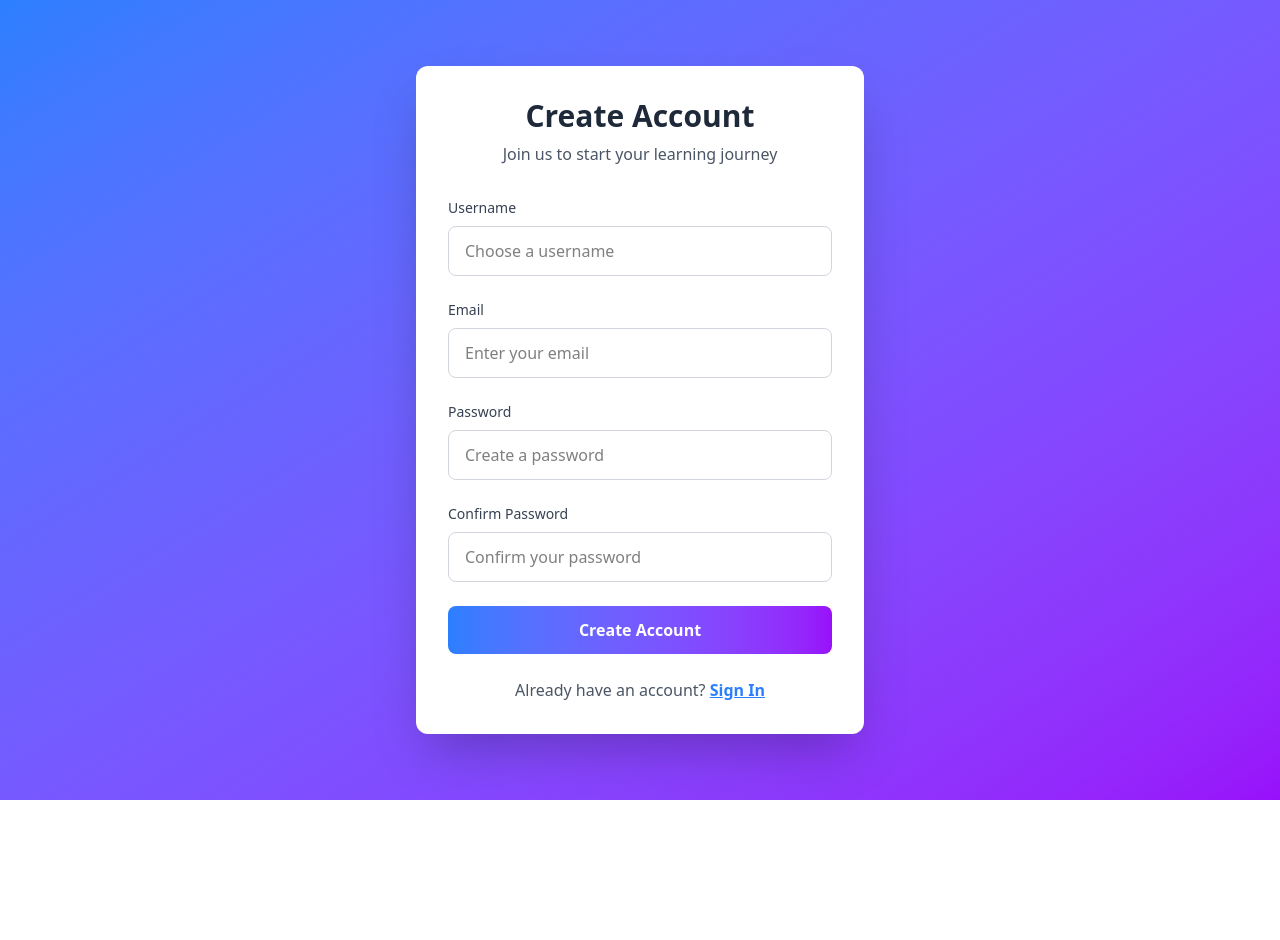
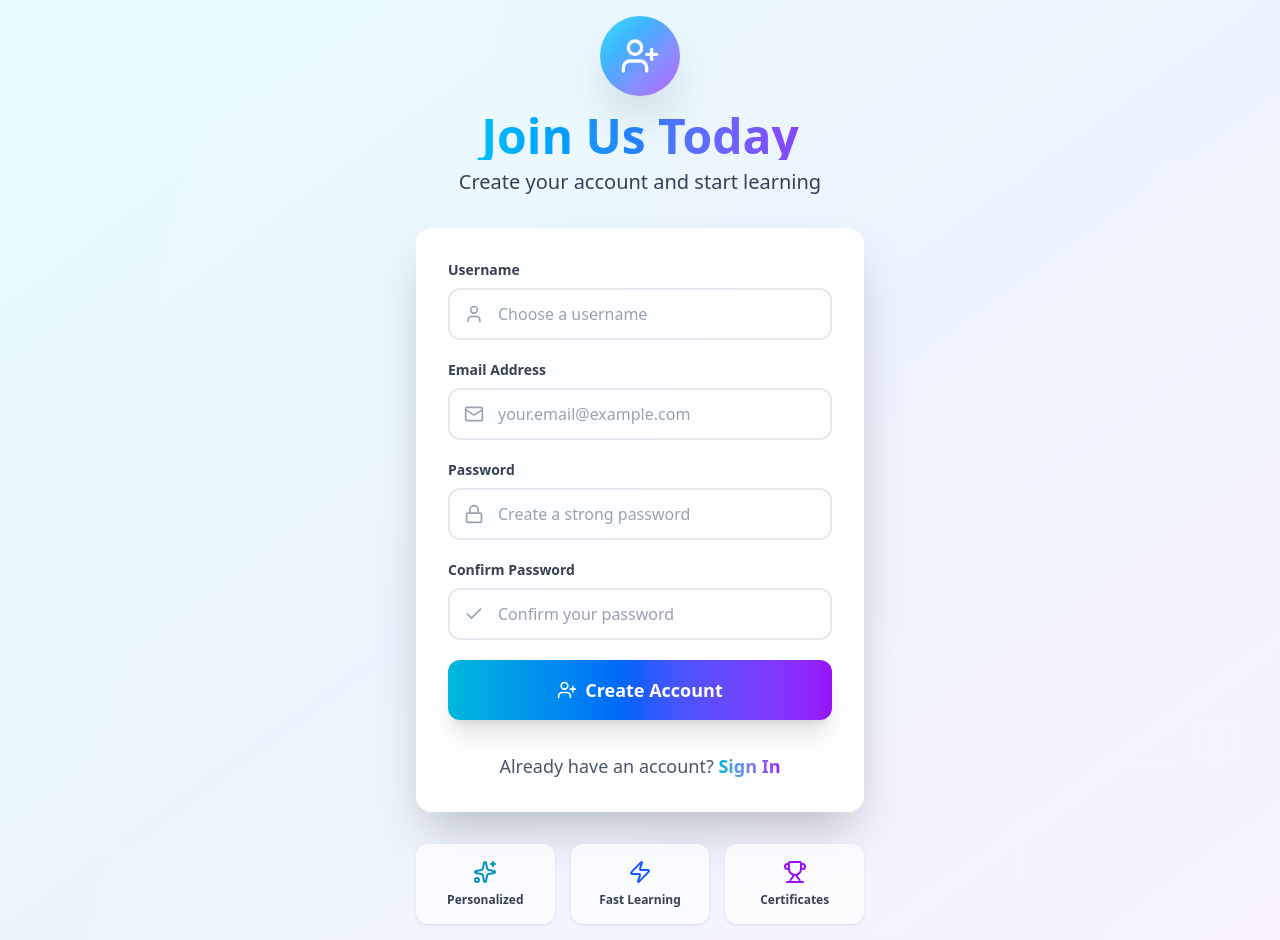
Before and after one commit to suraj1272/N8N-Automation, a React (Vite) app: page /signup in a window 1280 px wide. Before the commit the page ends 800 px from the top, so only its background shows below. Built offline with nearby package versions, Linux system fonts and the light colour scheme.

Commit message:
ui chnages and resuable components  and mark as read working with jwt

```diff
--- a/src/components/Signup.jsx
+++ b/src/components/Signup.jsx
@@ -1,6 +1,14 @@
 import React, { useState } from 'react';
+import { UserPlus, Mail, Lock, User, Sparkles, BookOpen, Brain, Trophy, Zap, Check } from 'lucide-react';
 import { useAuth } from '../contexts/AuthContext';
 import { api } from '../utils/api';
+
+// Floating Icon Component
+const FloatingIcon = ({ icon: Icon, className = "", delay = 0 }) => (
+  <div className={`absolute opacity-10 animate-bounce ${className}`} style={{ animationDelay: `${delay}s` }}>
+    <Icon size={48} className="text-white" />
+  </div>
+);
 
 function Signup({ onSignup, onSwitchToLogin }) {
   const { login } = useAuth();
@@ -45,77 +53,170 @@ function Signup({ onSignup, onSwitchToLogin }) {
   };
 
   return (
-    <div className="min-h-screen flex items-center justify-center bg-gradient-to-br from-blue-500 to-purple-600 p-4">
-      <div className="bg-white rounded-xl p-8 shadow-2xl w-full max-w-md">
-        <h2 className="text-3xl font-bold text-gray-800 text-center mb-2">Create Account</h2>
-        <p className="text-gray-600 text-center mb-8">Join us to start your learning journey</p>
+    <div className="min-h-screen flex items-center justify-center bg-gradient-to-br from-cyan-50 via-blue-50 to-purple-50 p-4 relative overflow-hidden">
+      {/* Background pattern */}
+      <div className="absolute inset-0 opacity-5">
+        <div className="absolute inset-0 bg-gradient-to-r from-cyan-200 to-purple-200 transform rotate-12 scale-150"></div>
+      </div>
 
-        <form onSubmit={handleSubmit} className="space-y-6">
+      {/* Floating background icons */}
+      <FloatingIcon icon={Sparkles} className="top-20 left-10" delay={0} />
+      <FloatingIcon icon={Brain} className="top-40 right-20" delay={1} />
+      <FloatingIcon icon={Trophy} className="bottom-20 left-20" delay={2} />
+      <FloatingIcon icon={BookOpen} className="bottom-40 right-10" delay={1.5} />
+
+      {/* Main content */}
+      <div className="relative z-10 w-full max-w-md">
+        {/* Logo/Icon Header */}
+        <div className="text-center mb-8">
+          <div className="inline-flex items-center justify-center w-20 h-20 bg-gradient-to-br from-cyan-400 via-blue-500 to-purple-600 rounded-full mb-4 shadow-2xl animate-pulse">
+            <UserPlus className="text-white" size={40} />
+          </div>
+          <h1 className="text-5xl font-black bg-gradient-to-r from-cyan-400 via-blue-500 to-purple-600 bg-clip-text text-transparent mb-2">
+            Join Us Today
+          </h1>
+          <p className="text-xl text-gray-700 font-light">
+            Create your account and start learning
+          </p>
+        </div>
+
+        {/* Signup Card */}
+        <div className="bg-white/90 backdrop-blur-lg rounded-2xl p-8 shadow-2xl border-0">
+          <form onSubmit={handleSubmit} className="space-y-5">
+            {/* Username Input */}
             <div>
-            <label className="block text-sm font-medium text-gray-700 mb-2">Username</label>
+              <label className="block text-sm font-bold text-gray-700 mb-2">Username</label>
+              <div className="relative">
+                <div className="absolute inset-y-0 left-0 pl-4 flex items-center pointer-events-none">
+                  <User className="text-gray-400" size={20} />
+                </div>
                 <input
                   type="text"
                   name="username"
                   value={formData.username}
                   onChange={handleChange}
-              className="w-full px-4 py-3 border border-gray-300 rounded-lg focus:ring-2 focus:ring-blue-500 focus:border-transparent transition duration-200"
+                  className="w-full pl-12 pr-4 py-3 border-2 border-gray-200 rounded-xl focus:ring-2 focus:ring-cyan-500 focus:border-cyan-500 transition duration-200 text-gray-900 placeholder-gray-400"
                   placeholder="Choose a username"
                   required
                 />
               </div>
+            </div>
 
+            {/* Email Input */}
             <div>
-            <label className="block text-sm font-medium text-gray-700 mb-2">Email</label>
+              <label className="block text-sm font-bold text-gray-700 mb-2">Email Address</label>
+              <div className="relative">
+                <div className="absolute inset-y-0 left-0 pl-4 flex items-center pointer-events-none">
+                  <Mail className="text-gray-400" size={20} />
+                </div>
                 <input
                   type="email"
                   name="email"
                   value={formData.email}
                   onChange={handleChange}
-              className="w-full px-4 py-3 border border-gray-300 rounded-lg focus:ring-2 focus:ring-blue-500 focus:border-transparent transition duration-200"
-              placeholder="Enter your email"
+                  className="w-full pl-12 pr-4 py-3 border-2 border-gray-200 rounded-xl focus:ring-2 focus:ring-cyan-500 focus:border-cyan-500 transition duration-200 text-gray-900 placeholder-gray-400"
+                  placeholder="your.email@example.com"
                   required
                 />
               </div>
+            </div>
 
+            {/* Password Input */}
             <div>
-            <label className="block text-sm font-medium text-gray-700 mb-2">Password</label>
+              <label className="block text-sm font-bold text-gray-700 mb-2">Password</label>
+              <div className="relative">
+                <div className="absolute inset-y-0 left-0 pl-4 flex items-center pointer-events-none">
+                  <Lock className="text-gray-400" size={20} />
+                </div>
                 <input
                   type="password"
                   name="password"
                   value={formData.password}
                   onChange={handleChange}
-              className="w-full px-4 py-3 border border-gray-300 rounded-lg focus:ring-2 focus:ring-blue-500 focus:border-transparent transition duration-200"
-              placeholder="Create a password"
+                  className="w-full pl-12 pr-4 py-3 border-2 border-gray-200 rounded-xl focus:ring-2 focus:ring-cyan-500 focus:border-cyan-500 transition duration-200 text-gray-900 placeholder-gray-400"
+                  placeholder="Create a strong password"
                   required
                 />
               </div>
+            </div>
 
+            {/* Confirm Password Input */}
             <div>
-            <label className="block text-sm font-medium text-gray-700 mb-2">Confirm Password</label>
+              <label className="block text-sm font-bold text-gray-700 mb-2">Confirm Password</label>
+              <div className="relative">
+                <div className="absolute inset-y-0 left-0 pl-4 flex items-center pointer-events-none">
+                  <Check className="text-gray-400" size={20} />
+                </div>
                 <input
                   type="password"
                   name="confirmPassword"
                   value={formData.confirmPassword}
                   onChange={handleChange}
-              className="w-full px-4 py-3 border border-gray-300 rounded-lg focus:ring-2 focus:ring-blue-500 focus:border-transparent transition duration-200"
+                  className="w-full pl-12 pr-4 py-3 border-2 border-gray-200 rounded-xl focus:ring-2 focus:ring-cyan-500 focus:border-cyan-500 transition duration-200 text-gray-900 placeholder-gray-400"
                   placeholder="Confirm your password"
                   required
                 />
               </div>
+            </div>
 
-          {error && <div className="bg-red-50 text-red-600 p-3 rounded-lg text-center">{error}</div>}
+            {/* Error Message */}
+            {error && (
+              <div className="bg-red-50 border-2 border-red-200 text-red-700 p-4 rounded-xl flex items-center gap-3 animate-shake">
+                <div className="w-8 h-8 bg-red-500 rounded-full flex items-center justify-center flex-shrink-0">
+                  <span className="text-white text-sm font-bold">!</span>
+                </div>
+                <p className="font-semibold">{error}</p>
+              </div>
+            )}
 
+            {/* Submit Button */}
             <button
               type="submit"
               disabled={loading}
-            className="w-full bg-gradient-to-r from-blue-500 to-purple-600 text-white py-3 px-4 rounded-lg font-semibold hover:from-blue-600 hover:to-purple-700 transition duration-200 disabled:opacity-50 disabled:cursor-not-allowed"
+              className="w-full bg-gradient-to-r from-cyan-500 via-blue-600 to-purple-600 text-white py-4 px-6 rounded-xl font-bold text-lg hover:from-cyan-600 hover:via-blue-700 hover:to-purple-700 transition-all duration-300 disabled:opacity-50 disabled:cursor-not-allowed shadow-xl hover:shadow-2xl transform hover:scale-105 flex items-center justify-center gap-2"
             >
-            {loading ? 'Creating Account...' : 'Create Account'}
+              {loading ? (
+                <>
+                  <div className="w-5 h-5 border-2 border-white border-t-transparent rounded-full animate-spin"></div>
+                  Creating Account...
+                </>
+              ) : (
+                <>
+                  <UserPlus size={20} />
+                  Create Account
+                </>
+              )}
             </button>
           </form>
 
-        <div className="text-center mt-6">
-          <p className="text-gray-600">Already have an account? <button onClick={onSwitchToLogin} className="text-blue-500 hover:text-blue-600 font-semibold underline">Sign In</button></p>
+          {/* Switch to Login */}
+          <div className="text-center mt-8">
+            <p className="text-gray-600 text-lg">
+              Already have an account?{' '}
+              <button
+                onClick={onSwitchToLogin}
+                className="text-transparent bg-clip-text bg-gradient-to-r from-cyan-500 to-purple-600 hover:from-cyan-600 hover:to-purple-700 font-bold underline transition-all duration-300"
+              >
+                Sign In
+              </button>
+            </p>
+          </div>
+        </div>
+
+        {/* Benefits Section */}
+        <div className="mt-8 grid grid-cols-3 gap-4">
+          <div className="text-center p-4 bg-white/70 backdrop-blur-sm rounded-xl shadow-sm">
+            <Sparkles className="mx-auto text-cyan-600 mb-2" size={24} />
+            <p className="text-xs font-semibold text-gray-700">Personalized</p>
+          </div>
+          <div className="text-center p-4 bg-white/70 backdrop-blur-sm rounded-xl shadow-sm">
+            <Zap className="mx-auto text-blue-600 mb-2" size={24} />
+            <p className="text-xs font-semibold text-gray-700">Fast Learning</p>
+          </div>
+          <div className="text-center p-4 bg-white/70 backdrop-blur-sm rounded-xl shadow-sm">
+            <Trophy className="mx-auto text-purple-600 mb-2" size={24} />
+            <p className="text-xs font-semibold text-gray-700">Certificates</p>
+          </div>
         </div>
       </div>
     </div>
```
Lines whose indentation alone changed are shown as unchanged.
